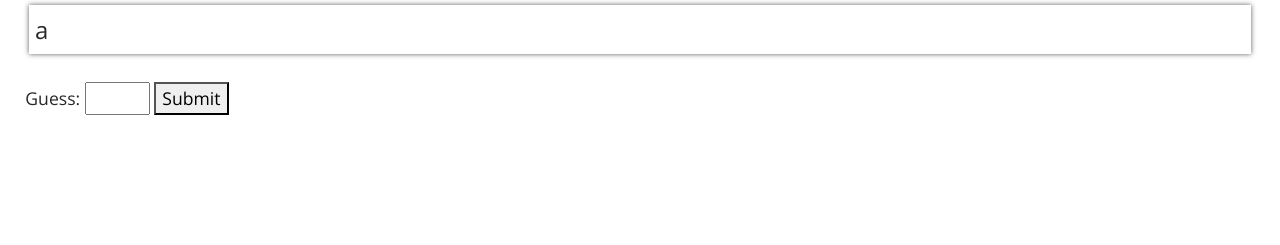
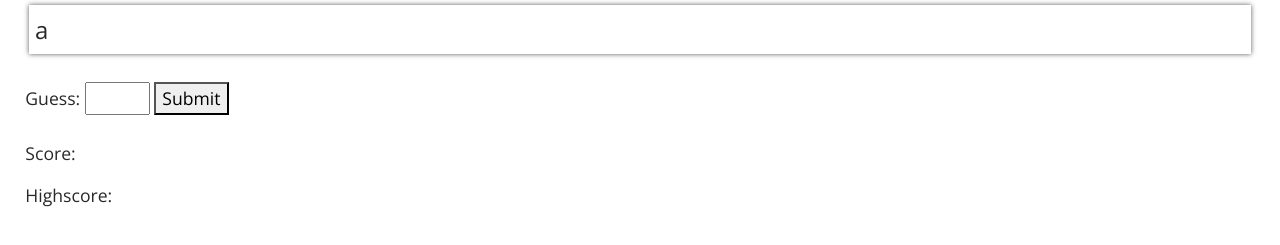
Before and after one commit to melikechan/guess_the_number, a plain HTML site: page index.html in a window 1280 px wide. Shown: the part 227-472 px from the top of the page. Drawn offline with nearby package versions, Linux system fonts and the light colour scheme.

Commit message:
added score fields (minor)

```diff
--- a/index.html
+++ b/index.html
@@ -59,6 +59,10 @@
                 <input name="guessNumber" type="number" min="1" max="20" id="guessInput">
                 <button id="submitGuess">Submit</button>
             </section>
+            <section>
+                <p>Score: </p>
+                <p>Highscore: </p>
+            </section>
         </div>
     </main>
     <script src="js/game.js"></script>
```
